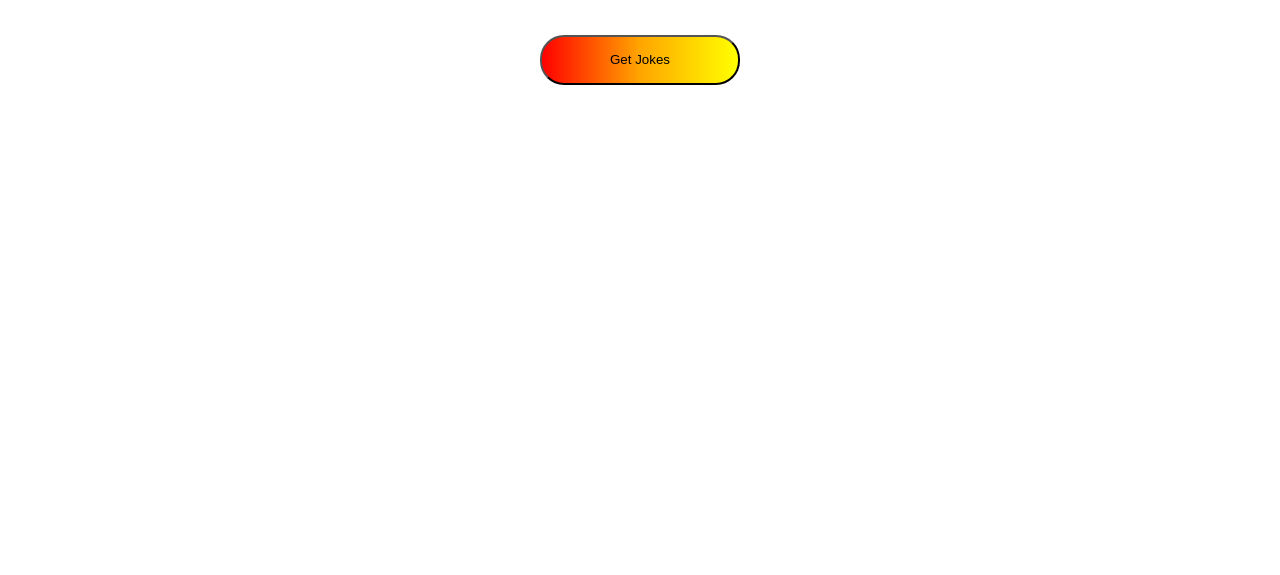
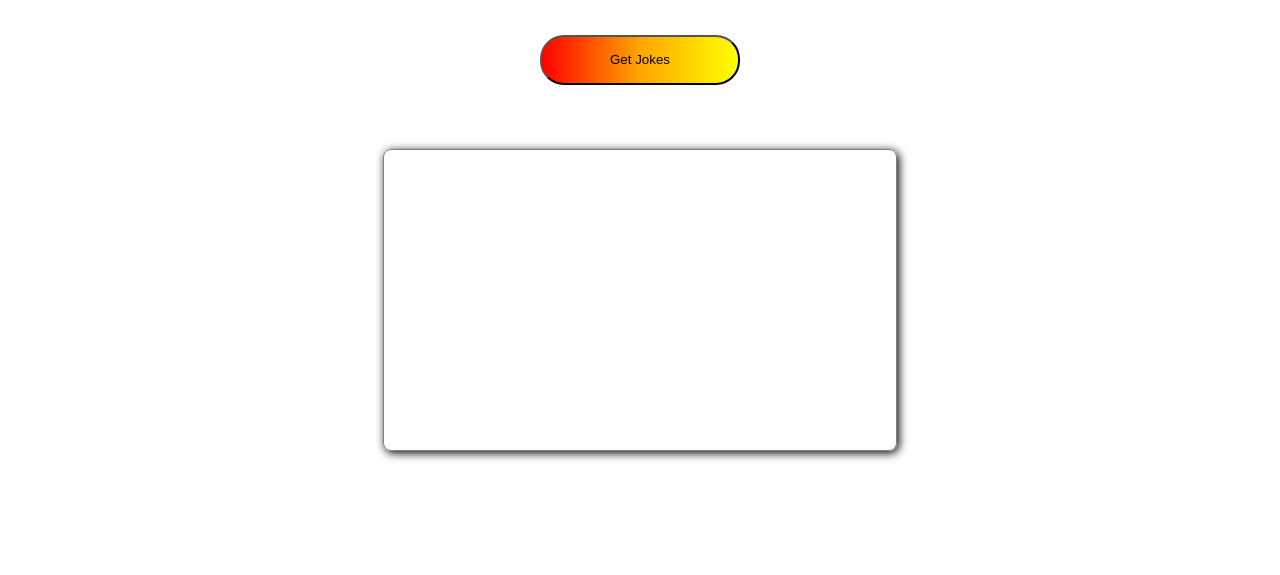
Before and after one commit to Brandon-B91/dad-jokes, a Gatsby site: page / in a window 1280 px wide. Shown: the part 377-952 px from the top of the page. Built offline with nearby package versions, Linux system fonts and the light colour scheme; Gatsby itself is replaced by a stand-in of ours.

Commit message:
changes to ui

```diff
--- a/src/pages/index.js
+++ b/src/pages/index.js
@@ -1,25 +1,28 @@
 import React, { useState } from "react";
 import Layout from "../Components/Layout";
-import axios from 'axios'
+import axios from "axios";
 
 const IndexPage = () => {
-  const [data, setData] = useState([])
+  const [data, setData] = useState([]);
 
   const options = {
-    method: 'GET',
-    url: 'https://dad-jokes.p.rapidapi.com/random/joke',
+    method: "GET",
+    url: "https://dad-jokes.p.rapidapi.com/random/joke",
     headers: {
-      'X-RapidAPI-Host': 'dad-jokes.p.rapidapi.com',
-      'X-RapidAPI-Key': '17fb7de893msh59a82cece7f697ap1c0305jsn0e7db5ca2d76'
-    }
+      "X-RapidAPI-Host": "dad-jokes.p.rapidapi.com",
+      "X-RapidAPI-Key": "17fb7de893msh59a82cece7f697ap1c0305jsn0e7db5ca2d76",
+    },
   };
 
   function jokes() {
-      axios.request(options).then((res) =>  {
+    axios
+      .request(options)
+      .then((res) => {
         console.log(res.data);
-      const data =  res.data
-      setData(data)
-    }).catch((error) => {
+        const data = res.data;
+        setData(data);
+      })
+      .catch((error) => {
         console.error(error);
       });
   }
@@ -30,9 +33,10 @@ const IndexPage = () => {
         <div className="center">
           <cite>Press for the best dad jokes around!</cite>
           <button onClick={jokes}> Get Jokes</button>
-
+          <div className="card">
             <h4>{data?.body?.[0]?.setup}</h4>
             <p>{data?.body?.[0].punchline}</p>
+          </div>
         </div>
       </main>
     </Layout>
--- a/src/styles/main.css
+++ b/src/styles/main.css
@@ -22,16 +22,29 @@
     background: linear-gradient(to right, red,orange,yellow)
 }
 
-.center h4 {
-    margin-top: 2%;
+.card {
+    margin-top: 5%;
+    border-radius: 8px;
+    border: 1px solid gray;
+    width: 40%;
+    height: 300px;
+    -webkit-box-shadow: 4px 4px 10px #000;
+    box-shadow: 2px 2px 10px #000;
+    display: flex;
+    flex-direction: column;
+    align-items: center;
+}
+
+.card h4 {
+    margin-top: 15%;
     width: 90%;
     text-align: center;
 }
 
-.center p {
-    margin-top: 2%;
-    font-size: .8rem;
-    text-align: center
+.card p {
+    margin-top: 25%;
+    font-size: 1rem;
+    text-align: center;
 }
 
 .footer {
```
Lines whose indentation alone changed are shown as unchanged.
